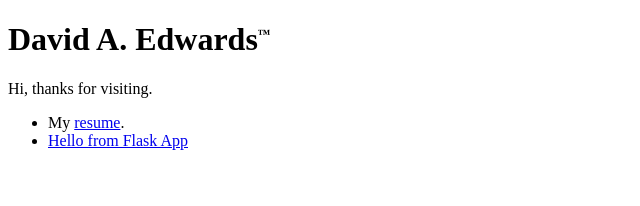
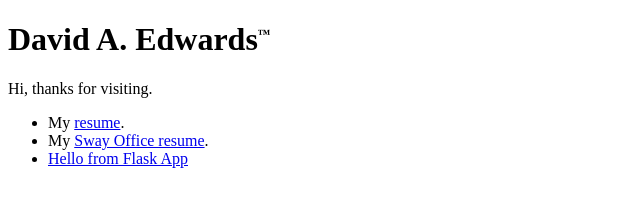
Before and after one commit to davedwards/davedwards.github.io, a plain HTML site: page index.html in a window 1280 px wide. Shown: the whole page, without its empty margins (0-640 px from the left). Drawn offline with Linux system fonts and the light colour scheme.

Commit message:
add office sway resume

```diff
--- a/index.html
+++ b/index.html
@@ -11,6 +11,7 @@ Hi, thanks for visiting.
 
 <ul>
     <li>My <a href="https://sway.office.com/lfQfOXnvqG6zSq9N?play">resume</a>.</li>
+    <li>My <a href="https://sway.office.com/lfQfOXnvqG6zSq9N?play">Sway Office resume</a>.</li>
     <li><a href="https://downshift.pythonanywhere.com">Hello from Flask App</li>
 </ul>
 
```
